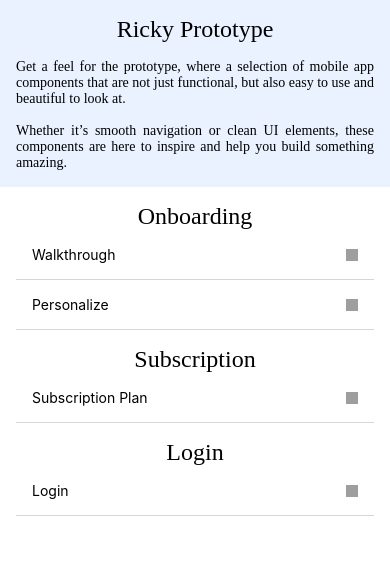
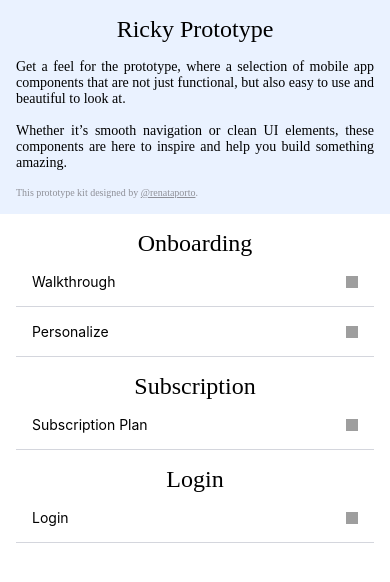
Before and after one commit to fxricky/ricky-prototype, a React Native app: screen / in a window 390 px wide. Shown: the top 582 px of the page. Built offline with nearby package versions, Linux system fonts and the light colour scheme; grey boxes are pictures that could not be loaded; what react-native-navigation would draw is missing.

Commit message:
feat: add contribution

```diff
--- a/App.tsx
+++ b/App.tsx
@@ -1,6 +1,7 @@
 import React from "react";
 import {
   Image,
+  Linking,
   Pressable,
   SectionList,
   SectionListRenderItem,
@@ -50,6 +51,10 @@ function App({ componentId }: { componentId: string }): React.JSX.Element {
     });
   };
 
+  const handleProfileClick = () => {
+    Linking.openURL("https://www.figma.com/@renataporto");
+  };
+
   const renderItem: SectionListRenderItem<any> = ({ item }) => {
     return (
       <Pressable
@@ -78,6 +83,15 @@ function App({ componentId }: { componentId: string }): React.JSX.Element {
           <Text style={styles.header__desc}>
             Whether it’s smooth navigation or clean UI elements, these
             components are here to inspire and help you build something amazing.
+          </Text>
+          <Text style={styles.header__credit}>
+            This prototype kit designed by{" "}
+            <Text
+              onPress={handleProfileClick}
+              style={styles.header__credit__profile}>
+              @renataporto
+            </Text>
+            .
           </Text>
         </View>
         <SectionList
@@ -114,6 +128,14 @@ const styles = StyleSheet.create({
     textAlign: "justify",
     marginTop: 16,
   },
+  header__credit: {
+    ...typography().body.xs,
+    color: color.NEUTRAL.DARK.LIGHTEST,
+    marginTop: 16,
+  },
+  header__credit__profile: {
+    textDecorationLine: "underline",
+  },
   section__title: {
     ...typography().heading.h1,
     textAlign: "center",
```
